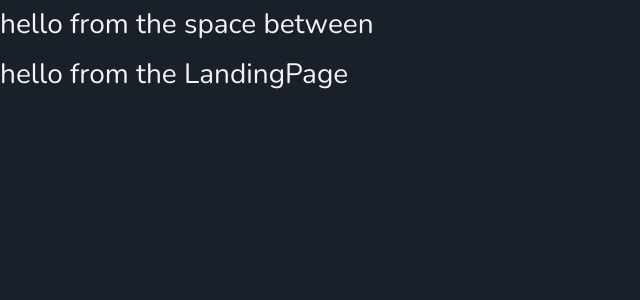
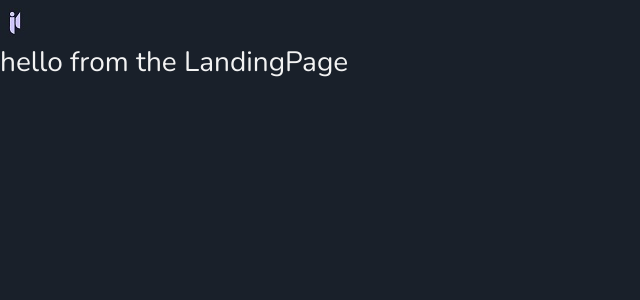
Before and after one commit to JoeSal777/joesal-portifolio, a React (Create React App) app: page / in a window 1280 px wide. Shown: the top 300 px of the page, without its empty margins (0-640 px from the left). Built offline with nearby package versions, Linux system fonts and the light colour scheme.

Commit message:
adding logo in navbar

```diff
--- a/src/components/Navbar.js
+++ b/src/components/Navbar.js
@@ -1,8 +1,8 @@
 import React, { Component } from 'react';
-//import logo from '../logoblue.jpg';
+import logo from '../logoblue.jpg';
 //import {FaAlignRight} from "react-icons/fa";
 //import {FiMail} from "react-icons/fi";
-//import {Link} from "react-router-dom";
+import {Link} from "react-router-dom";
 
 
 class Navbar extends Component {
@@ -18,13 +18,11 @@ class Navbar extends Component {
             <nav className="navbar">
                 <div className="nav-center">
                     <div className="nav-header">
-                        <div>
-                            <h3>hello from the space between</h3>
-                        </div>
+
                         {/* For logo */}
-                        {/* <Link to="/">
+                        <Link to="/">
                             <img src={logo} alt="Joseph Larkai Logo" />
-                        </Link> */}
+                        </Link>
 
                         {/* For contact-me icon in mobile view */}
                         {/* <Link to="/contact" className="nav-btn-small-screen">
```
